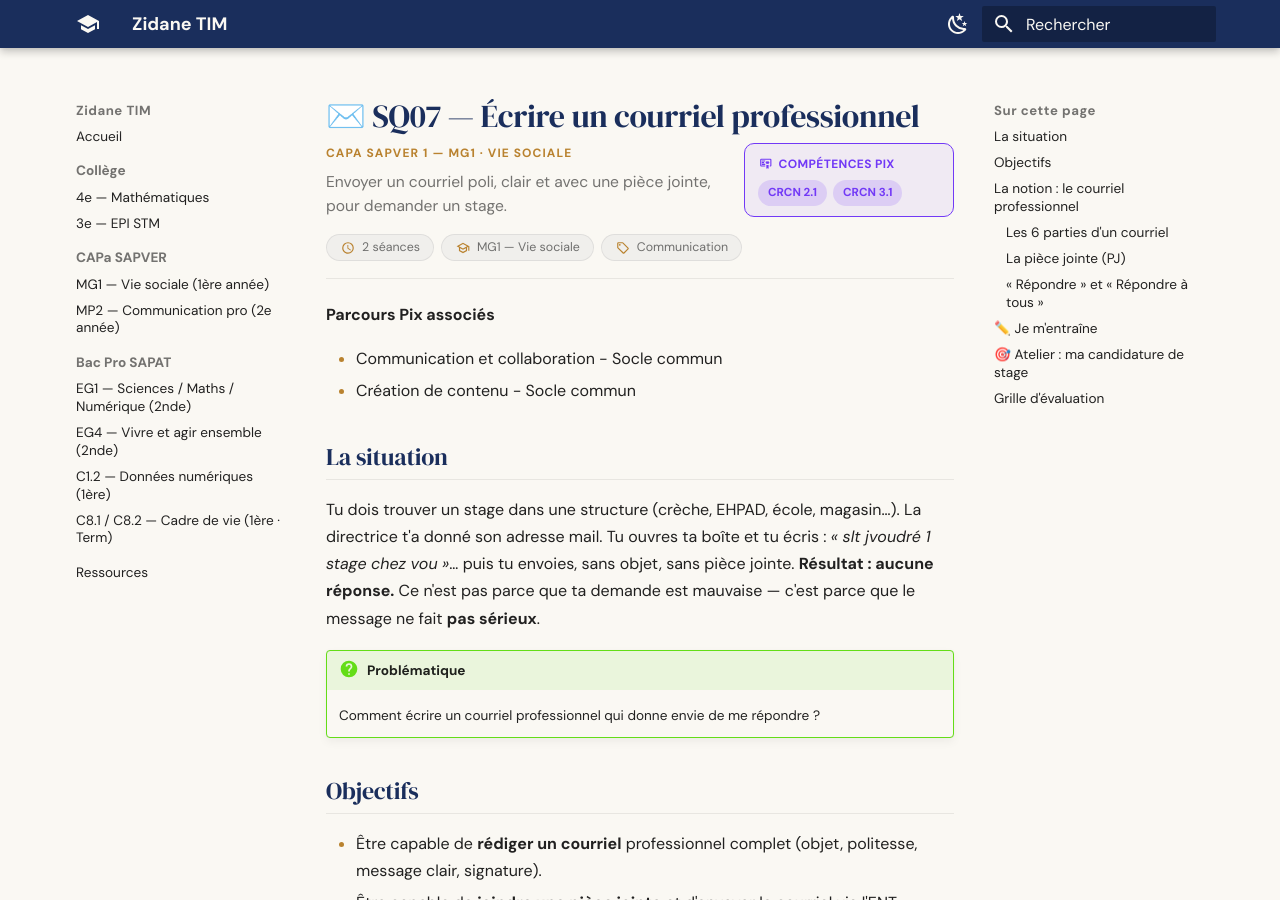
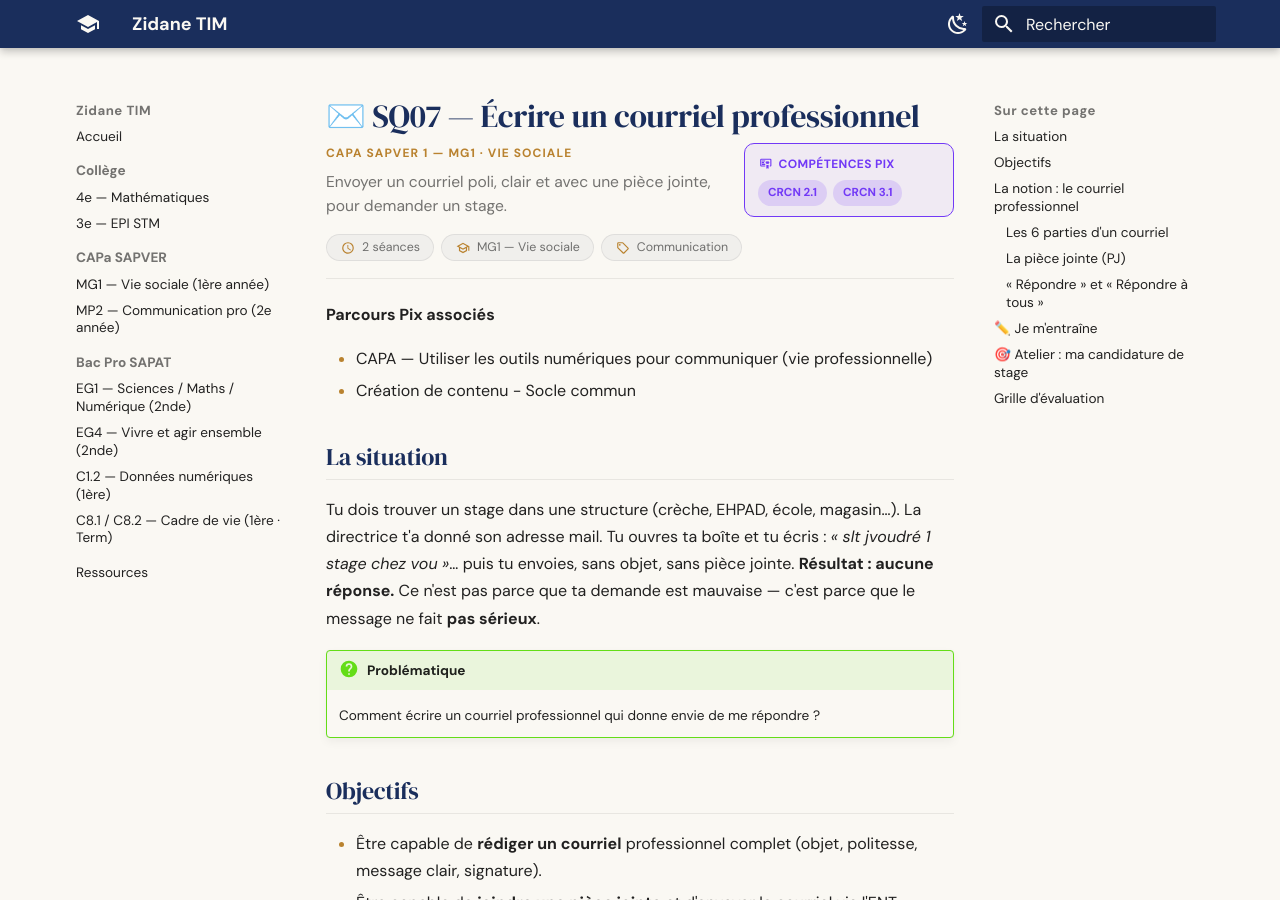
Before and after one commit to zidaneTim/zidane-tim, an MkDocs documentation site: the page built from docs/cours/capa-sapver/activites/sq07-messagerie-pro.md, in a window 1280 px wide and 900 px high. Built offline with MkDocs 1.6.1 and Material for MkDocs 9.7.7, drawn with Linux system fonts in a browser that asks for light colours.

Commit message:
SQ07 messagerie pro : correction rattachement Pix (CAPA communiquer au lieu de Communication et collaboration - Socle commun)

```diff
--- a/docs/cours/capa-sapver/activites/sq07-messagerie-pro.md
+++ b/docs/cours/capa-sapver/activites/sq07-messagerie-pro.md
@@ -18,7 +18,7 @@
 
 **Parcours Pix associés**
 
-- Communication et collaboration - Socle commun
+- CAPA — Utiliser les outils numériques pour communiquer (vie professionnelle)
 - Création de contenu - Socle commun
 
 ## La situation
```
